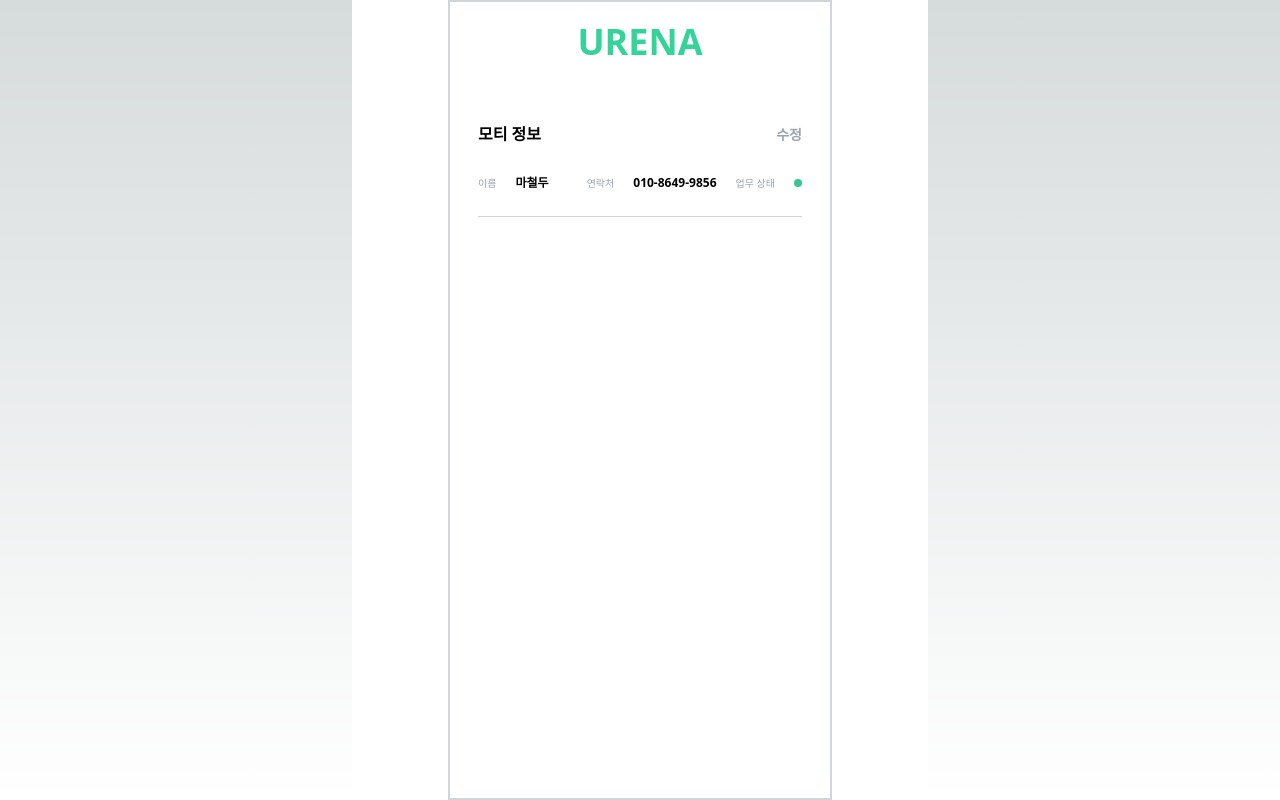
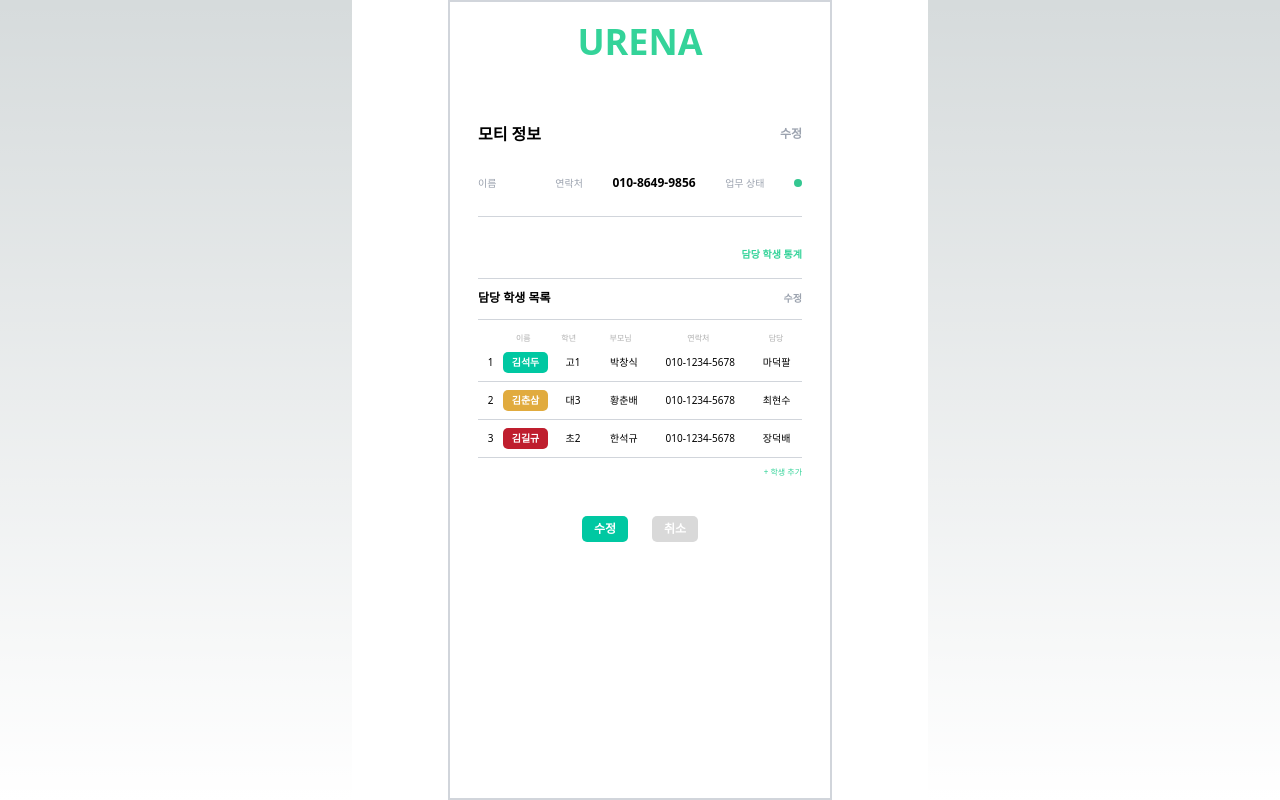
Before and after one commit to Imunury/URENA, a Next.js app: page /moti in a window 1280 px wide. Built offline with nearby package versions, Linux system fonts and the light colour scheme.

Commit message:
feat : moti page studentList

```diff
--- /dev/null
+++ b/src/app/moti/components/StudentList.tsx
@@ -0,0 +1,88 @@
+'use client'
+
+import React from "react"
+
+const students = [
+    {
+        id: 1,
+        name: '김석두',
+        grade: '고1',
+        parent: '박창식',
+        phone: '010-1234-5678',
+        moti: '마덕팔',
+        state: '1',
+    },
+    {
+        id: 3,
+        name: '김춘삼',
+        grade: '대3',
+        parent: '황춘배',
+        phone: '010-1234-5678',
+        moti: '최현수',
+        state: '2',
+    },
+    {
+        id: 7,
+        name: '김길규',
+        grade: '초2',
+        parent: '한석규',
+        phone: '010-1234-5678',
+        moti: '장덕배',
+        state: '3',
+    },
+];
+
+const StudentList: React.FC = () => {
+
+    return (
+        <div>
+            <h1 className="mx-7 pb-4" style={{ color:"#34d399", fontSize: '10px' , textAlign:'right', fontWeight: '600', marginTop: '30px', marginBottom:'10px', borderBottom: '1px solid #d1d5db'}}>담당 학생 통계</h1>
+            <div className="flex justify-between items-center mx-7 pb-3" style={{ borderBottom: '1px solid #d1d5db' }}>
+                <h1 className="font-bold" style={{ fontSize: '12px' , fontWeight: '600'}}>
+                    담당 학생 목록
+                </h1>
+                <button className="text-gray-400 font-bold" style={{ fontSize: '10px' , fontWeight: '600'}}>
+                    수정
+                </button>
+            </div>
+            <div className="flex mx-7 mt-3" style={{textAlign:'center'}}>
+                <h1 style={{ flex: 2 }}/>
+                <h1 style={{ flex: 3,color:"#AFAFAF", fontSize:'8px', fontWeight:'400'}}>이름</h1>
+                <h1 style={{ flex: 4,color:"#AFAFAF", fontSize:'8px', fontWeight:'400'}}>학년</h1>
+                <h1 style={{ flex: 4,color:"#AFAFAF", fontSize:'8px', fontWeight:'400'}}>부모님</h1>
+                <h1 style={{ flex: 8,color:"#AFAFAF", fontSize:'8px', fontWeight:'400'}}>연락처</h1>
+                <h1 style={{ flex: 4,color:"#AFAFAF", fontSize:'8px', fontWeight:'400'}}>담당</h1>
+            </div>
+            {
+            students.map((student, index) => {
+                let backgroundColor;
+                if (student.state === '1') {
+                    backgroundColor = "#00C8A2";
+                } else if (student.state === '2') {
+                    backgroundColor = "#E1AB3E";
+                } else if (student.state === '3') {
+                    backgroundColor = "#BF1E2E";
+                }
+
+                return (
+                    <div key={index} className="flex mx-7 mb-2 mt-2 pb-2 items-center" style={{textAlign:'center', borderBottom: '1px solid #d1d5db'}}>
+                        <h1 style={{ flex: 2,color:"black", fontSize:'10px', fontWeight:'400'}}>{index+1}</h1>
+                        <button style={{
+                            color:"white", fontSize:'10px', fontWeight:'600', flex: 3, borderRadius: '5px', backgroundColor , padding:'3px',
+                            }}>{student.name}</button>
+                        <h1 style={{ flex: 4,color:"black", fontSize:'10px', fontWeight:'400'}}>{student.grade}</h1>
+                        <h1 style={{ flex: 4,color:"black", fontSize:'10px', fontWeight:'400'}}>{student.parent}</h1>
+                        <h1 style={{ flex: 8,color:"black", fontSize:'10px', fontWeight:'400'}}>{student.phone}</h1>
+                        <h1 style={{ flex: 4,color:"black", fontSize:'10px', fontWeight:'400'}}>{student.moti}</h1>
+                    </div>
+                );
+            })
+            }
+            <div className="flex" style={{justifyContent:'flex-end'}}>
+                <button className="mx-7 pb-4" style={{ color:"#34d399", fontSize: '8px' , fontWeight: '400', marginBottom:'10px'}}>+ 학생 추가</button>
+            </div>
+        </div>
+    )
+}
+
+export default StudentList
--- a/src/app/moti/page.tsx
+++ b/src/app/moti/page.tsx
@@ -5,6 +5,7 @@ import { useState } from 'react';
 import { useRouter, useSearchParams  } from "next/navigation";
 import Modal from 'react-modal';
 import ModalStudentAdd from './components/ModalStudentAdd';
+import StudentList from './components/StudentList';
 
 const Moti: React.FC = () => {
     let moti = ['마철두', '010-8649-9856', 'complete']
@@ -19,14 +20,13 @@ const Moti: React.FC = () => {
                 <h1 className="text-2xl font-bold" style={{ fontSize: '16px' , fontWeight: '600'}}>
                 모티 정보
                 </h1>
-                <h1 className="text-gray-400 font-bold" style={{ fontSize: '14px' , fontWeight: '600'}}>
+                <button className="text-gray-400 font-bold" style={{ fontSize: '12px' , fontWeight: '600'}}>
                 수정
-                </h1>
+                </button>
             </div>
             <div className="flex mx-7 mt-6 pb-6 items-center justify-between" style={{ borderBottom: '1px solid #d1d5db' }}>
                 <h1 className="text-gray-400" style={{ fontSize: '10px' }}>이름</h1>
 
-                <h1 className="" style={{ fontSize: '12px' , fontWeight: '600' }}>{moti[0]}</h1>
                 <h1 className="" style={{ fontSize: '12px' , fontWeight: '600' }}>{moti_pk}</h1>
 
                 <h1 className="text-gray-400" style={{ fontSize: '10px' }}>연락처</h1>
@@ -35,9 +35,13 @@ const Moti: React.FC = () => {
                 <div className={moti[2]}></div>
             </div>
             <div>
-
-      </div>
-    </div>
+                <StudentList/>
+            </div>
+            <div className='flex' style={{justifyContent:'center'}}>
+                <button className='m-3 px-3 py-1' style={{ borderRadius:'5px', backgroundColor:'#00C8A2', color:'white', fontSize:'12px', fontWeight:'800'}}>수정</button>
+                <button className='m-3 px-3 py-1' style={{ borderRadius:'5px', backgroundColor:'#D9D9D9', color:'white', fontSize:'12px', fontWeight:'800'}}>취소</button>
+            </div>
+        </div>
     )
 }
 
```
Also changed, not shown: 1 other file (tests, documents, lock files or other folders).
